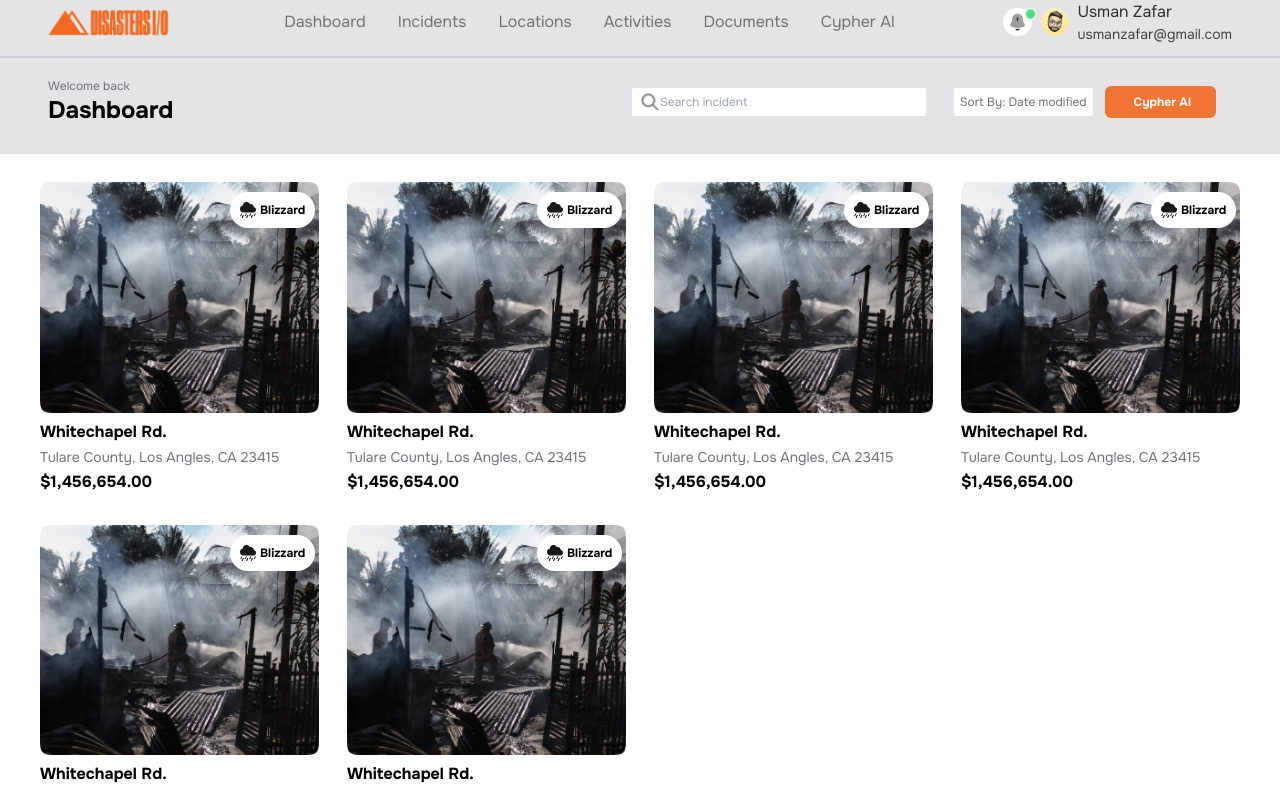
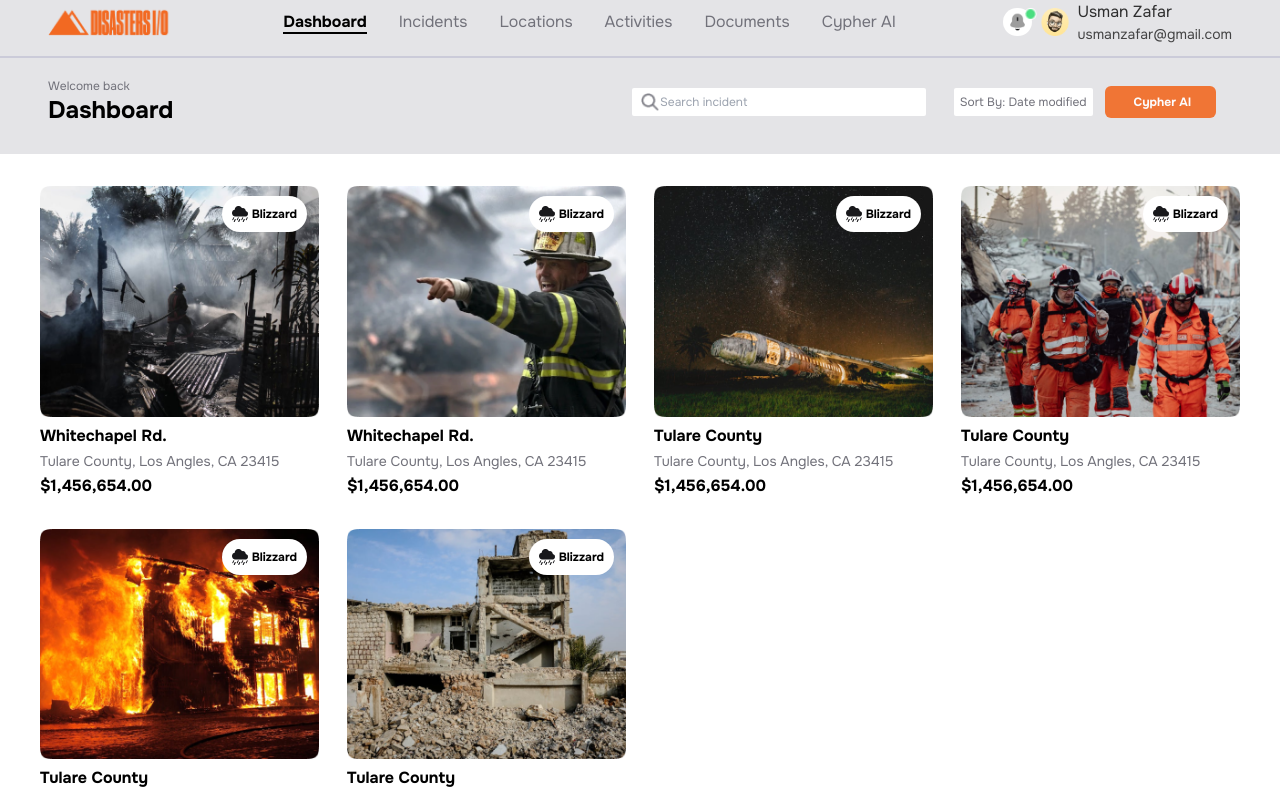
Before and after one commit to AsitChandraRoy/React-tailwindAssignment1, a React (Vite) app in the folder assignment-one/: page / in a window 1280 px wide. Shown: the top 792 px of the page. Built offline with nearby package versions, Linux system fonts and the light colour scheme.

Commit message:
step 1 done, dashboard/home page done

```diff
--- a/assignment-one/src/components/Dashboard/CardBody.jsx
+++ b/assignment-one/src/components/Dashboard/CardBody.jsx
@@ -1,97 +1,37 @@
 import React from 'react'
 import { Container } from '../common/container'
+import { cardDetails } from '../../lib/db'
 
 function CardBody() {
   return (
     <>
-        <Container>
+        <Container className="lg:mt-1 md:mt- sm:mt-32 mt-24">
             <div className='grid grid-cols-12 gap-7 py-7 px-4
              sm:px-6 md:px-8 xl:px-10'>
-                <div className='lg:col-span-3 md:col-span-4 sm:col-span-6 col-span-12'>
+
+                {cardDetails.map(({img, image, text, cardTitle, address, amount}, i)=>(
+                <div key={i} className='lg:col-span-3 md:col-span-4 sm:col-span-6 col-span-12 hover:scale-105 transition-all duration-300'>
                     <div className='text-xs font-bold'>
-                        <div className='absolute z-10 ms-2 sm:ms-[180px] md:ms-[100px] lg:ms-[130px] xl:ms-[190px] 2xl:ms-[330px] mt-[10px] p-[10px] rounded-[40px] flex gap-1 bg-white'>
-                            <img src="/cloud.png" alt="" />
-                            <p>Blizzard</p>
+                        <div className='flex flex-row-reverse'>
+                            <div className='absolute z-10 me-3 mt-[10px] p-[10px] rounded-[40px] flex gap-1 bg-white'>
+                                <img src={img} alt="" />
+                                <p>{text}</p>
+                            </div>
                         </div>
-                        <img className='w-[700px] relative z-0' src="/img1.png" alt="" />
+                        <img className='w-[700px] relative z-0' src={image} alt="" />
                     </div>
                     <div className='mt-1 leading-[30px]'>
-                        <h1 className='text-[16px] font-bold'>Whitechapel Rd.</h1>
-                        <p className='text-sm text-lowLight'>Tulare County,  Los Angles, CA 23415</p>
-                        <h1 className='font-bold text-[16px]'>$1,456,654.00</h1>
-                    </div>
-                </div>
-                <div className='lg:col-span-3 md:col-span-4 sm:col-span-6 col-span-12'>
-                    <div className='text-xs font-bold'>
-                        <div className='absolute z-10 ms-2 sm:ms-[180px] md:ms-[100px] lg:ms-[130px] xl:ms-[190px] 2xl:ms-[330px] mt-[10px] p-[10px] rounded-[40px] flex gap-1 bg-white'>
-                            <img src="/cloud.png" alt="" />
-                            <p>Blizzard</p>
-                        </div>
-                        <img className='w-[700px] relative z-0' src="/img1.png" alt="" />
-                    </div>
-                    <div className='mt-1 leading-[30px]'>
-                        <h1 className='text-[16px] font-bold'>Whitechapel Rd.</h1>
-                        <p className='text-sm text-lowLight'>Tulare County,  Los Angles, CA 23415</p>
-                        <h1 className='font-bold text-[16px]'>$1,456,654.00</h1>
-                    </div>
-                </div>
-                <div className='lg:col-span-3 md:col-span-4 sm:col-span-6 col-span-12'>
-                    <div className='text-xs font-bold'>
-                        <div className='absolute z-10 ms-2 sm:ms-[180px] md:ms-[100px] lg:ms-[130px] xl:ms-[190px] 2xl:ms-[330px] mt-[10px] p-[10px] rounded-[40px] flex gap-1 bg-white'>
-                            <img src="/cloud.png" alt="" />
-                            <p>Blizzard</p>
-                        </div>
-                        <img className='w-[700px] relative z-0' src="/img1.png" alt="" />
-                    </div>
-                    <div className='mt-1 leading-[30px]'>
-                        <h1 className='text-[16px] font-bold'>Whitechapel Rd.</h1>
-                        <p className='text-sm text-lowLight'>Tulare County,  Los Angles, CA 23415</p>
-                        <h1 className='font-bold text-[16px]'>$1,456,654.00</h1>
-                    </div>
-                </div>
-                <div className='lg:col-span-3 md:col-span-4 sm:col-span-6 col-span-12'>
-                    <div className='text-xs font-bold'>
-                        <div className='absolute z-10 ms-2 sm:ms-[180px] md:ms-[100px] lg:ms-[130px] xl:ms-[190px] 2xl:ms-[330px] mt-[10px] p-[10px] rounded-[40px] flex gap-1 bg-white'>
-                            <img src="/cloud.png" alt="" />
-                            <p>Blizzard</p>
-                        </div>
-                        <img className='w-[700px] relative z-0' src="/img1.png" alt="" />
-                    </div>
-                    <div className='mt-1 leading-[30px]'>
-                        <h1 className='text-[16px] font-bold'>Whitechapel Rd.</h1>
-                        <p className='text-sm text-lowLight'>Tulare County,  Los Angles, CA 23415</p>
-                        <h1 className='font-bold text-[16px]'>$1,456,654.00</h1>
-                    </div>
-                </div>
-                <div className='lg:col-span-3 md:col-span-4 sm:col-span-6 col-span-12'>
-                    <div className='text-xs font-bold'>
-                        <div className='absolute z-10 ms-2 sm:ms-[180px] md:ms-[100px] lg:ms-[130px] xl:ms-[190px] 2xl:ms-[330px] mt-[10px] p-[10px] rounded-[40px] flex gap-1 bg-white'>
-                            <img src="/cloud.png" alt="" />
-                            <p>Blizzard</p>
-                        </div>
-                        <img className='w-[700px] relative z-0' src="/img1.png" alt="" />
-                    </div>
-                    <div className='mt-1 leading-[30px]'>
-                        <h1 className='text-[16px] font-bold'>Whitechapel Rd.</h1>
-                        <p className='text-sm text-lowLight'>Tulare County,  Los Angles, CA 23415</p>
-                        <h1 className='font-bold text-[16px]'>$1,456,654.00</h1>
-                    </div>
-                </div>
-                <div className='lg:col-span-3 md:col-span-4 sm:col-span-6 col-span-12'>
-                    <div className='text-xs font-bold'>
-                        <div className='absolute z-10 ms-2 sm:ms-[180px] md:ms-[100px] lg:ms-[130px] xl:ms-[190px] 2xl:ms-[330px] mt-[10px] p-[10px] rounded-[40px] flex gap-1 bg-white'>
-                            <img src="/cloud.png" alt="" />
-                            <p>Blizzard</p>
-                        </div>
-                        <img className='w-[700px] relative z-0' src="/img1.png" alt="" />
-                    </div>
-                    <div className='mt-1 leading-[30px]'>
-                        <h1 className='text-[16px] font-bold'>Whitechapel Rd.</h1>
-                        <p className='text-sm text-lowLight'>Tulare County,  Los Angles, CA 23415</p>
-                        <h1 className='font-bold text-[16px]'>$1,456,654.00</h1>
+                        <h1 className='text-[16px] font-bold'>{cardTitle}</h1>
+                        <p className='text-sm text-lowLight'>{address}</p>
+                        <h1 className='font-bold text-[16px]'>{amount}</h1>
                     </div>
                 </div>
 
+                ))}
+
+            </div>
+            <div className='flex flex-row-reverse'>
+                <button className='flex justify-center items-center rounded-full me-20 mb-24 h-[77px] w-[77px] bg-warning font-footC text-white text-[55px] opacity-90 transition-all delay-160 hover:opacity-100'>c</button>
             </div>
         </Container>
     </>
--- a/assignment-one/src/components/Dashboard/Navbar.jsx
+++ b/assignment-one/src/components/Dashboard/Navbar.jsx
@@ -27,14 +27,14 @@ function Navbar() {
                 <div>
                     <ul className='hidden md:flex justify-center items-center gap-2 md:gap-4 lg:gap-7 xl:gap-8 text-xs md:text-sm xl:text-base'>
                         {navItems.map(({text, link}, i)=>(
-                            <li key={i} className=' opacity-50'><NavLink to={link}>{text}</NavLink></li>
+                            <li key={i} className='text-lowLight'><NavLink to={link}>{text}</NavLink></li>
                         ))}
                     </ul>
                 </div>
                 <div className='flex justify-between items-center gap-2 text-xs md:text-sm xl:text-base'>
                 {/* Hamburger button for mobile */}
                     <button
-                    className="lg:hidden block text-accent"
+                    className="md:hidden block text-accent"
                     onClick={toggleMenu}
                     aria-label="Toggle Menu"
                     >
--- a/assignment-one/src/components/Dashboard/ToggleMenu.jsx
+++ b/assignment-one/src/components/Dashboard/ToggleMenu.jsx
@@ -4,7 +4,7 @@ import { NavLink, Outlet } from 'react-router-dom'
 
 export const ToggleMenu = ({toggleMenu}) => {
   return (
-    <div className="lg:hidden absolute top-0 left-0 w-full h-screen bg-card z-50 overflow-y-auto p-6">
+    <div className="lg:hidden absolute top-0 left-0 right-0 w-full h-[30vh] bg-card z-50 overflow-y-auto p-6">
       <div className="flex justify-between items-center pb-6">
       <img className='w-32' src="/logo.png" alt="" />
 
--- a/assignment-one/src/components/common/hero.jsx
+++ b/assignment-one/src/components/common/hero.jsx
@@ -6,8 +6,8 @@ function Hero(props) {
   return (
     <>
     <Container className="md:h-24 sm:h-28 h-32">
-        <div className='flex justify-between items-center px-5
-             sm:px-7 md:px-10 xl:px-12 pt-5'>
+        <div className='flex justify-between items-center px-1
+             sm:px-7 md:px-10 xl:px-12 pt-5 gap-3'>
             <div>
                 <p className='text-lowLight text-[10px] md:text-xs'>{props.direction}</p>
                 <h1 className='font-bold  md:text-xl xl:text-2xl'>{props.itemName}</h1>
--- a/assignment-one/src/index.css
+++ b/assignment-one/src/index.css
@@ -1,5 +1,12 @@
 @import url('https://fonts.googleapis.com/css2?family=Onest:wght@100..900&display=swap');
+@import url('https://fonts.googleapis.com/css2?family=Bebas+Neue&display=swap');
 
 @tailwind base;
 @tailwind components;
 @tailwind utilities;
+
+.active{
+    font-weight: 700;
+    color: black !important;
+    border-bottom: 2px solid black;
+}
--- a/assignment-one/src/lib/db/index.js
+++ b/assignment-one/src/lib/db/index.js
@@ -24,3 +24,54 @@ export const navItems = [
         link: "/CypherAI",
     },
 ]
+
+export const cardDetails = [
+    {
+        image: "/img1.png",
+        img: "/cloud.png",
+        text: "Blizzard",
+        cardTitle: "Whitechapel Rd.",
+        address: "Tulare County,  Los Angles, CA 23415",
+        amount: "$1,456,654.00",
+    },
+    {
+        image: "/img2.png",
+        img: "/cloud.png",
+        text: "Blizzard",
+        cardTitle: "Whitechapel Rd.",
+        address: "Tulare County,  Los Angles, CA 23415",
+        amount: "$1,456,654.00",
+    },
+    {
+        image: "/img3.png",
+        img: "/cloud.png",
+        text: "Blizzard",
+        cardTitle: "Tulare County",
+        address: "Tulare County,  Los Angles, CA 23415",
+        amount: "$1,456,654.00",
+    },
+    {
+        image: "/img4.png",
+        img: "/cloud.png",
+        text: "Blizzard",
+        cardTitle: "Tulare County",
+        address: "Tulare County,  Los Angles, CA 23415",
+        amount: "$1,456,654.00",
+    },
+    {
+        image: "/img5.png",
+        img: "/cloud.png",
+        text: "Blizzard",
+        cardTitle: "Tulare County",
+        address: "Tulare County,  Los Angles, CA 23415",
+        amount: "$1,456,654.00",
+    },
+    {
+        image: "/img6.png",
+        img: "/cloud.png",
+        text: "Blizzard",
+        cardTitle: "Tulare County",
+        address: "Tulare County,  Los Angles, CA 23415",
+        amount: "$1,456,654.00",
+    },
+]
--- a/assignment-one/tailwind.config.js
+++ b/assignment-one/tailwind.config.js
@@ -12,6 +12,7 @@ export default {
       },
       fontFamily: {
         "honest": ['"Onest"', 'sans-serif'],
+        "footC": ['"Bebas Neue"', 'sans-serif']
       },
     },
   },
```
